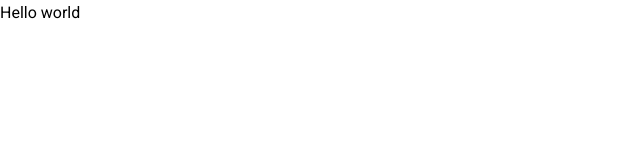
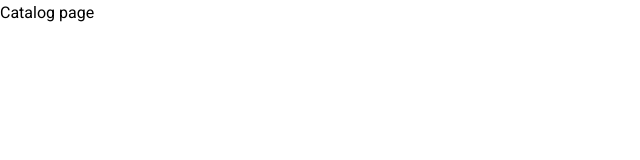
Before and after one commit to guilherme1s/shophub-store, a React (Vite) app: page /catalogo in a window 1280 px wide. Shown: the top 160 px of the page, without its empty margins (0-640 px from the left). Built offline with nearby package versions, Linux system fonts and the light colour scheme.

Commit message:
[ADD] Configuração inicial das rotas

```diff
--- a/package.json
+++ b/package.json
@@ -13,6 +13,7 @@
     "@tailwindcss/vite": "^4.1.17",
     "react": "^19.2.0",
     "react-dom": "^19.2.0",
+    "react-router-dom": "^7.9.6",
     "tailwindcss": "^4.1.17"
   },
   "devDependencies": {
--- a/src/App.tsx
+++ b/src/App.tsx
@@ -1,7 +1,18 @@
+import { BrowserRouter, Route, Routes } from "react-router-dom";
+import { Home } from "./pages/home";
+import { Cart } from "./pages/cart";
+import { Catalog } from "./pages/catalog";
+
 export function App() {
   return (
-    <div>
-      <h1>Hello world</h1>
-    </div>
-  )
+    <BrowserRouter>
+      <Routes>
+        <Route path="/">
+          <Route path="/" element={<Home />} />
+          <Route path="/catalogo" element={<Catalog />} />
+          <Route path="/carrinho" element={<Cart />} />
+        </Route>
+      </Routes>
+    </BrowserRouter>
+  );
 }
--- /dev/null
+++ b/src/pages/cart/index.tsx
@@ -0,0 +1,5 @@
+export function Cart() {
+    return (
+        <h1>Cart page</h1>
+    );
+}
--- /dev/null
+++ b/src/pages/catalog/index.tsx
@@ -0,0 +1,5 @@
+export function Catalog() {
+    return (
+        <h1>Catalog page</h1>
+    );
+}
--- /dev/null
+++ b/src/pages/home/index.tsx
@@ -0,0 +1,5 @@
+export function Home() {
+    return (
+       <h1>Home page</h1>
+    );
+}
```
Also changed, not shown: 1 other file (tests, documents, lock files or other folders).
